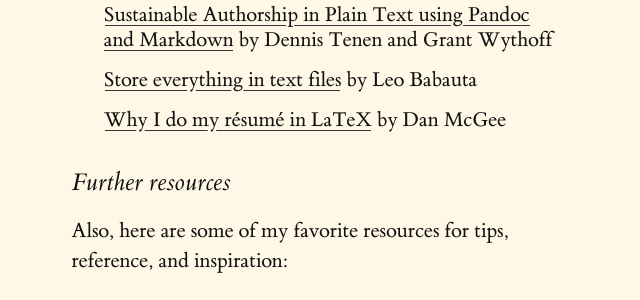
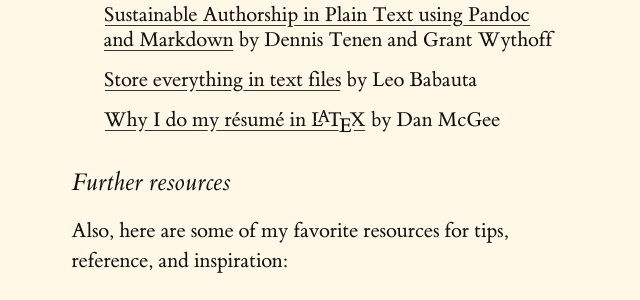
Before and after one commit to mrzool/mrzool.github.io, a Jekyll site: the page built from _posts/2015-11-24-typesetting-automation.md, in a window 1280 px wide and 900 px high, scrolled down 9083 px. Shown: the part 154-454 px from the top of the window, without its empty margins (246-886 px from the left). Built offline with Jekyll 4.4.1, drawn with Linux system fonts in a browser that asks for light colours.

Commit message:
Proper LaTeX logo in link

```diff
--- a/_posts/2015-11-24-typesetting-automation.md
+++ b/_posts/2015-11-24-typesetting-automation.md
@@ -217,7 +217,7 @@
 - [Why Microsoft Word Must Die](http://www.antipope.org/charlie/blog-static/2013/10/why-microsoft-word-must-die.html) by Charlie Stross
 - [Sustainable Authorship in Plain Text using Pandoc and Markdown](http://programminghistorian.org/lessons/sustainable-authorship-in-plain-text-using-pandoc-and-markdown) by Dennis Tenen and Grant Wythoff
 - [Store everything in text files](http://mnmlist.com/a-case-for-storing-all-your-info-in-text-files/) by Leo Babauta
-- [Why I do my résumé in LaTeX](http://www.toofishes.net/blog/why-i-do-my-resume-latex/) by Dan McGee
+- [Why I do my résumé in <span class="latex">L<sup>a</sup>T<sub>e</sub>X</span>](http://www.toofishes.net/blog/why-i-do-my-resume-latex/) by Dan McGee
 
 ### Further resources
 
```
